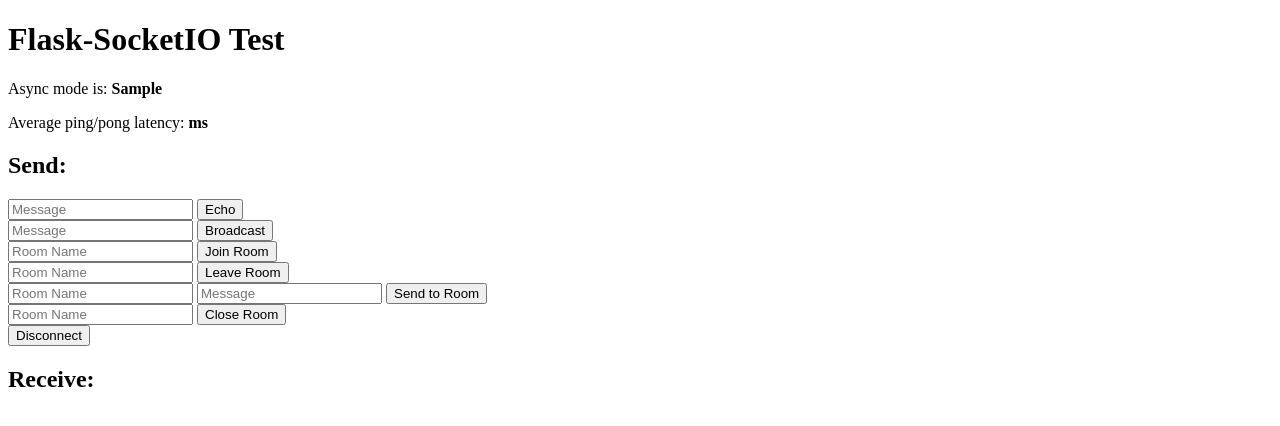
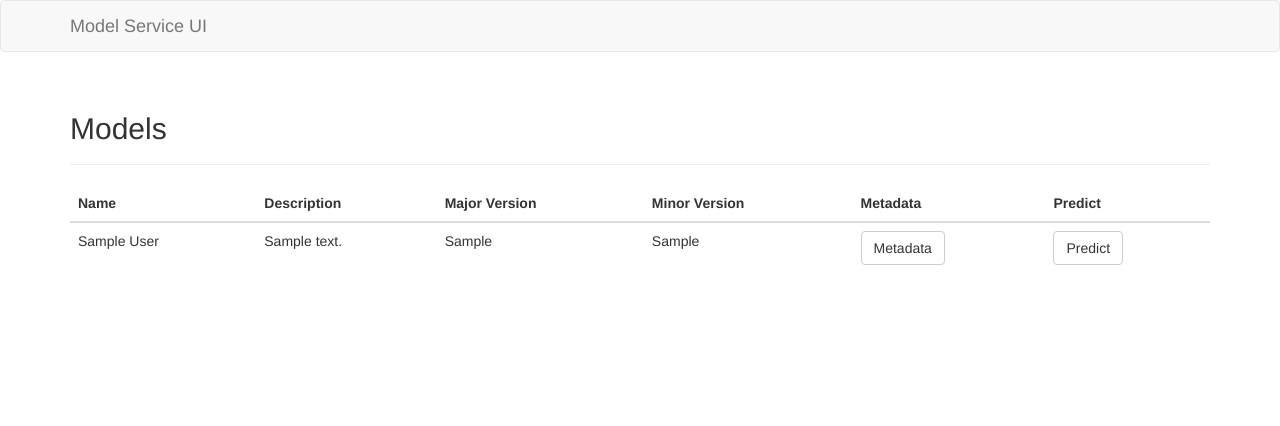
Before and after one commit to schmidtbri/websocket-ml-model-deployment, a Python web app: template model_websocket_service/templates/index.html in a window 1280 px wide. Shown: the top 426 px of the page. Run offline with Jinja, Linux system fonts and the light colour scheme; the template is opened without the code that fills it: most values are stand-ins (such as "Sample title", 1, 10 or a date in 2020); some libraries are stand-ins or nearby versions.

Commit message:
adding code

```diff
--- a/model_websocket_service/templates/index.html
+++ b/model_websocket_service/templates/index.html
@@ -1,131 +1,31 @@
-<!DOCTYPE HTML>
-<html>
-<head>
-    <title>Flask-SocketIO Test</title>
-    <script src="//code.jquery.com/jquery-1.12.4.min.js" integrity="sha256-ZosEbRLbNQzLpnKIkEdrPv7lOy9C27hHQ+Xp8a4MxAQ=" crossorigin="anonymous"></script>
-    <script src="//cdnjs.cloudflare.com/ajax/libs/socket.io/2.2.0/socket.io.js" integrity="sha256-yr4fRk/GU1ehYJPAs8P4JlTgu0Hdsp4ZKrx8bDEDC3I=" crossorigin="anonymous"></script>
-    <script type="text/javascript" charset="utf-8">
-        $(document).ready(function() {
-            // Use a "/test" namespace.
-            // An application can open a connection on multiple namespaces, and
-            // Socket.IO will multiplex all those connections on a single
-            // physical channel. If you don't care about multiple channels, you
-            // can set the namespace to an empty string.
-            namespace = '/test';
+{% extends "base.html" %}
 
-            // Connect to the Socket.IO server.
-            // The connection URL has the following format, relative to the current page:
-            //     http[s]://<domain>:<port>[/<namespace>]
-            var socket = io(namespace);
-
-            // Event handler for new connections.
-            // The callback function is invoked when a connection with the
-            // server is established.
-            socket.on('connect', function() {
-                socket.emit('my_event', {data: 'I\'m connected!'});
-            });
-
-            // Event handler for server sent data.
-            // The callback function is invoked whenever the server emits data
-            // to the client. The data is then displayed in the "Received"
-            // section of the page.
-            socket.on('my_response', function(msg, cb) {
-                $('#log').append('<br>' + $('<div/>').text('Received #' + msg.count + ': ' + msg.data).html());
-                if (cb)
-                    cb();
-            });
-
-            // Interval function that tests message latency by sending a "ping"
-            // message. The server then responds with a "pong" message and the
-            // round trip time is measured.
-            var ping_pong_times = [];
-            var start_time;
-            window.setInterval(function() {
-                start_time = (new Date).getTime();
-                socket.emit('my_ping');
-            }, 1000);
-
-            // Handler for the "pong" message. When the pong is received, the
-            // time from the ping is stored, and the average of the last 30
-            // samples is average and displayed.
-            socket.on('my_pong', function() {
-                var latency = (new Date).getTime() - start_time;
-                ping_pong_times.push(latency);
-                ping_pong_times = ping_pong_times.slice(-30); // keep last 30 samples
-                var sum = 0;
-                for (var i = 0; i < ping_pong_times.length; i++)
-                    sum += ping_pong_times[i];
-                $('#ping-pong').text(Math.round(10 * sum / ping_pong_times.length) / 10);
-            });
-
-            // Handlers for the different forms in the page.
-            // These accept data from the user and send it to the server in a
-            // variety of ways
-            $('form#emit').submit(function(event) {
-                socket.emit('my_event', {data: $('#emit_data').val()});
-                return false;
-            });
-            $('form#broadcast').submit(function(event) {
-                socket.emit('my_broadcast_event', {data: $('#broadcast_data').val()});
-                return false;
-            });
-            $('form#join').submit(function(event) {
-                socket.emit('join', {room: $('#join_room').val()});
-                return false;
-            });
-            $('form#leave').submit(function(event) {
-                socket.emit('leave', {room: $('#leave_room').val()});
-                return false;
-            });
-            $('form#send_room').submit(function(event) {
-                socket.emit('my_room_event', {room: $('#room_name').val(), data: $('#room_data').val()});
-                return false;
-            });
-            $('form#close').submit(function(event) {
-                socket.emit('close_room', {room: $('#close_room').val()});
-                return false;
-            });
-            $('form#disconnect').submit(function(event) {
-                socket.emit('disconnect_request');
-                return false;
-            });
-        });
-    </script>
-</head>
-<body>
-    <h1>Flask-SocketIO Test</h1>
-    <p>Async mode is: <b>{{ async_mode }}</b></p>
-    <p>Average ping/pong latency: <b><span id="ping-pong"></span>ms</b></p>
-    <h2>Send:</h2>
-    <form id="emit" method="POST" action='#'>
-        <input type="text" name="emit_data" id="emit_data" placeholder="Message">
-        <input type="submit" value="Echo">
-    </form>
-    <form id="broadcast" method="POST" action='#'>
-        <input type="text" name="broadcast_data" id="broadcast_data" placeholder="Message">
-        <input type="submit" value="Broadcast">
-    </form>
-    <form id="join" method="POST" action='#'>
-        <input type="text" name="join_room" id="join_room" placeholder="Room Name">
-        <input type="submit" value="Join Room">
-    </form>
-    <form id="leave" method="POST" action='#'>
-        <input type="text" name="leave_room" id="leave_room" placeholder="Room Name">
-        <input type="submit" value="Leave Room">
-    </form>
-    <form id="send_room" method="POST" action='#'>
-        <input type="text" name="room_name" id="room_name" placeholder="Room Name">
-        <input type="text" name="room_data" id="room_data" placeholder="Message">
-        <input type="submit" value="Send to Room">
-    </form>
-    <form id="close" method="POST" action="#">
-        <input type="text" name="close_room" id="close_room" placeholder="Room Name">
-        <input type="submit" value="Close Room">
-    </form>
-    <form id="disconnect" method="POST" action="#">
-        <input type="submit" value="Disconnect">
-    </form>
-    <h2>Receive:</h2>
-    <div id="log"></div>
-</body>
-</html>
+{% block app_content %}
+    <div class="page-header">
+      <h2>Models</h2>
+    </div>
+    <table class="table">
+    <thead>
+        <tr>
+            <th>Name</th>
+            <th>Description</th>
+            <th>Major Version</th>
+            <th>Minor Version</th>
+            <th>Metadata</th>
+            <th>Predict</th>
+        <tr>
+    </thead>
+    <tbody>
+        {% for model in models %}
+        <tr>
+            <td>{{ model.display_name }}</td>
+            <td>{{ model.description }}</td>
+            <td>{{ model.major_version }}</td>
+            <td>{{ model.minor_version }}</td>
+            <td><a href="/models/{{ model.qualified_name }}/metadata"><button type="button" class="btn btn-default">Metadata</button></a></td>
+            <td><a href="/models/{{ model.qualified_name }}/predict"><button type="button" class="btn btn-default">Predict</button></a></td>
+        </tr>
+        {% endfor %}
+    </tbody>
+</table>
+{% endblock %}
--- a/setup.py
+++ b/setup.py
@@ -22,6 +22,7 @@
     packages=["model_websocket_job"],
     python_requires=">=3.5",
     install_requires=["iris-model@git+https://github.com/schmidtbri/ml-model-abc-improvements#egg=iris_model@master",
-                      "mrjob==0.7.1"],
+                      "flask",
+                      "flask-socketio"],
     tests_require=['pytest', 'pytest-html', 'pylama', 'coverage', 'coverage-badge', 'bandit', 'safety']
 )
```
Also changed, not shown: model_websocket_service/__init__.py (+8 -1 lines), model_websocket_service/endpoints.py (+54 -63 lines), model_websocket_service/schemas.py (+21 -3 lines), model_websocket_service/templates/predict.html (+38 -23 lines), 1 other file.
